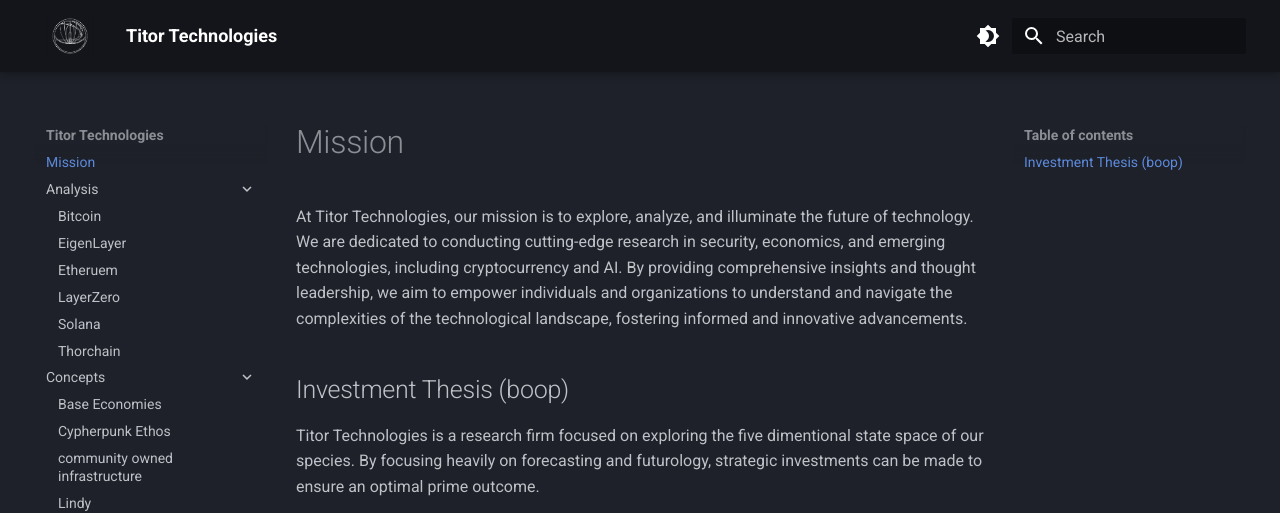
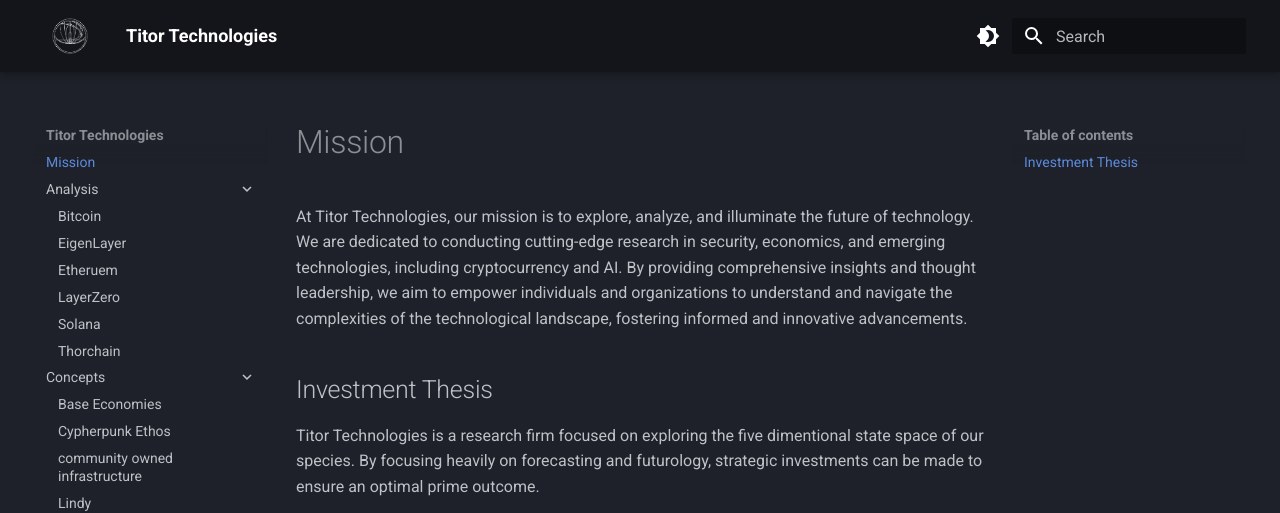
Before and after one commit to pierce403/titor.tech, an MkDocs documentation site: the page built from docs/index.md, in a window 1280 px wide. Shown: the top 513 px of the page. Built offline with MkDocs 1.6.1 and Material for MkDocs 9.7.7, drawn with Linux system fonts in a browser that asks for light colours.

Commit message:
remove the boop

```diff
--- a/docs/index.md
+++ b/docs/index.md
@@ -2,6 +2,6 @@
 
 At Titor Technologies, our mission is to explore, analyze, and illuminate the future of technology. We are dedicated to conducting cutting-edge research in security, economics, and emerging technologies, including cryptocurrency and AI. By providing comprehensive insights and thought leadership, we aim to empower individuals and organizations to understand and navigate the complexities of the technological landscape, fostering informed and innovative advancements.
 
-## Investment Thesis (boop)
+## Investment Thesis
 
 Titor Technologies is a research firm focused on exploring the five dimentional state space of our species. By focusing heavily on forecasting and futurology, strategic investments can be made to ensure an optimal prime outcome.
```
